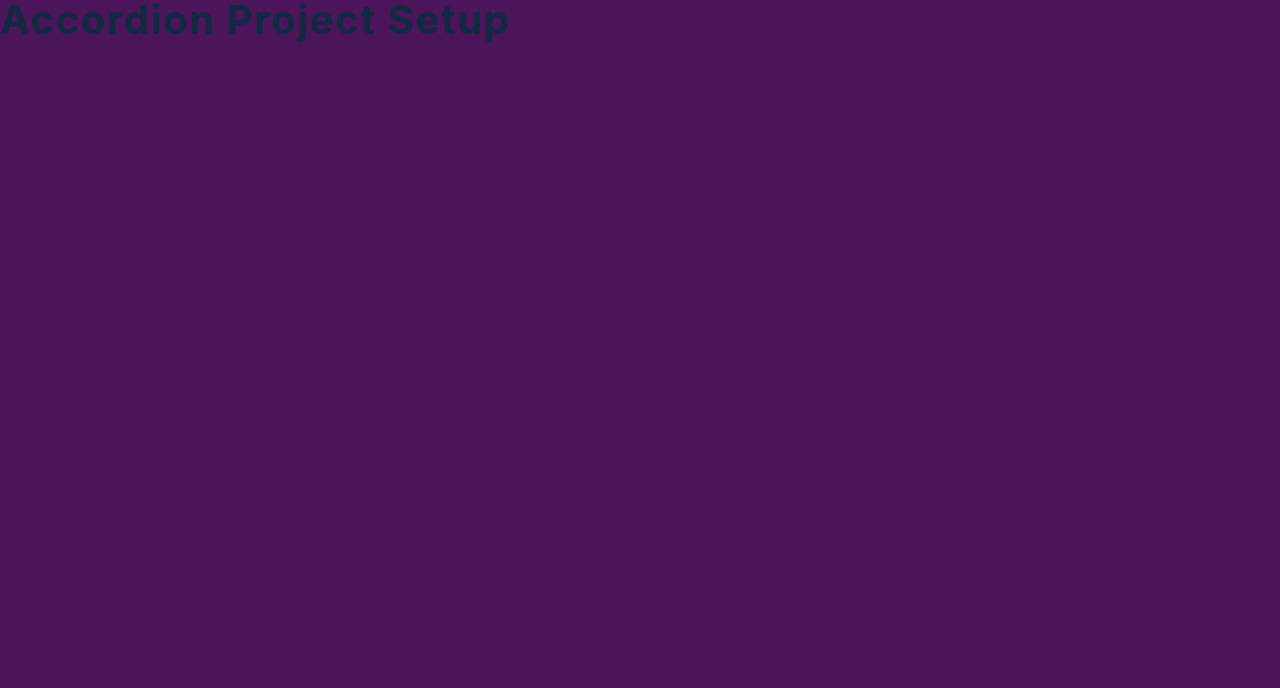
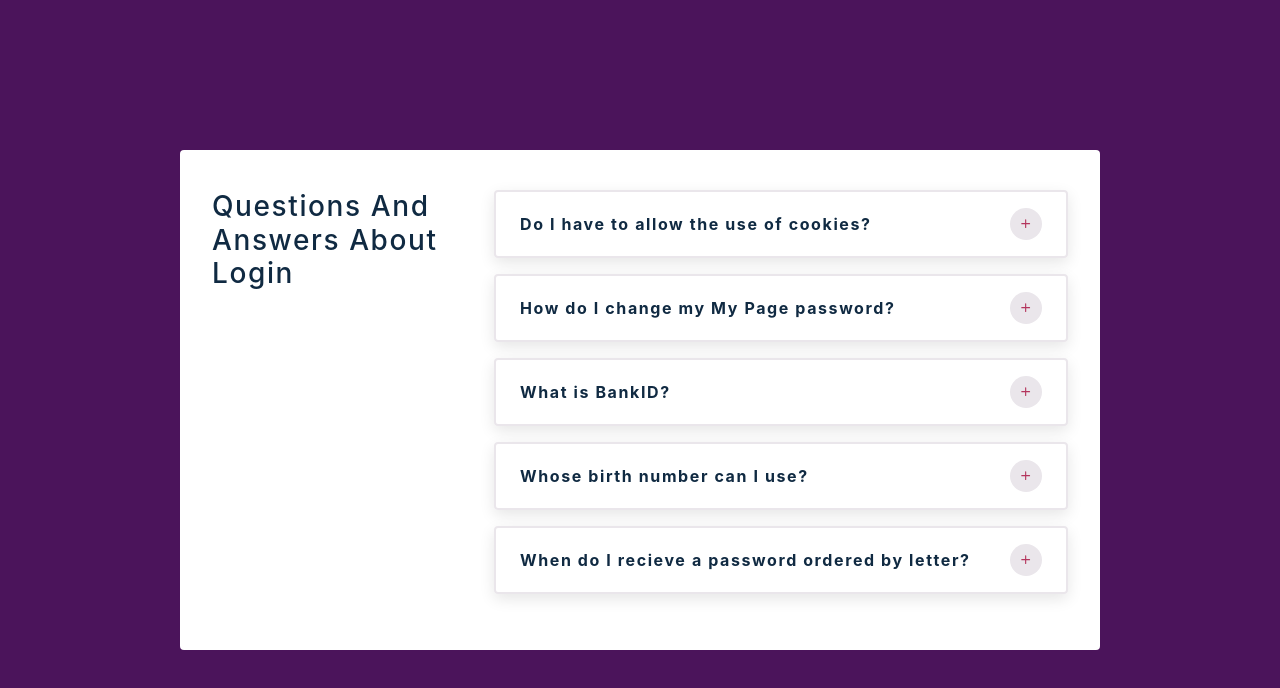
Before and after one commit to kachdekan/react-johnsmilga, a React (Create React App) app: page / in a window 1280 px wide. Shown: the top 688 px of the page. Built offline with nearby package versions, Linux system fonts and the light colour scheme.

Commit message:
finallized project 4. fixed icon issue

```diff
--- a/src/App.js
+++ b/src/App.js
@@ -2,7 +2,20 @@ import React, { useState } from "react";
 import data from "./projects/04-accordion/setup/data";
 import SingleQuestion from "./projects/04-accordion/setup/Question";
 function App() {
-  return <h2>accordion project setup</h2>;
+  const [questions, setQuestions] = useState(data);
+
+  return (
+    <main>
+      <div className="container">
+        <h3>questions and answers about login</h3>
+        <section className="info">
+          {questions.map((question) => {
+            return <SingleQuestion key={question.id} {...question} />;
+          })}
+        </section>
+      </div>
+    </main>
+  );
 }
 
 export default App;
--- a/src/projects/04-accordion/setup/Question.js
+++ b/src/projects/04-accordion/setup/Question.js
@@ -1,7 +1,18 @@
-import React, { useState } from 'react';
-import { AiOutlineMinus, AiOutlinePlus } from 'react-icons/ai';
-const Question = () => {
-  return <h2>question component</h2>;
+import React, { useState } from "react";
+import { FiMinus, FiPlus } from "react-icons/fi";
+const Question = ({ title, info }) => {
+  const [showInfo, setShowInfo] = useState(false);
+  return (
+    <article className="question">
+      <header>
+        <h4>{title}</h4>
+        <button className="btn" onClick={() => setShowInfo(!showInfo)}>
+          {showInfo ? <FiMinus /> : <FiPlus />}
+        </button>
+      </header>
+      {showInfo && <p>{info}</p>}
+    </article>
+  );
 };
 
 export default Question;
```
